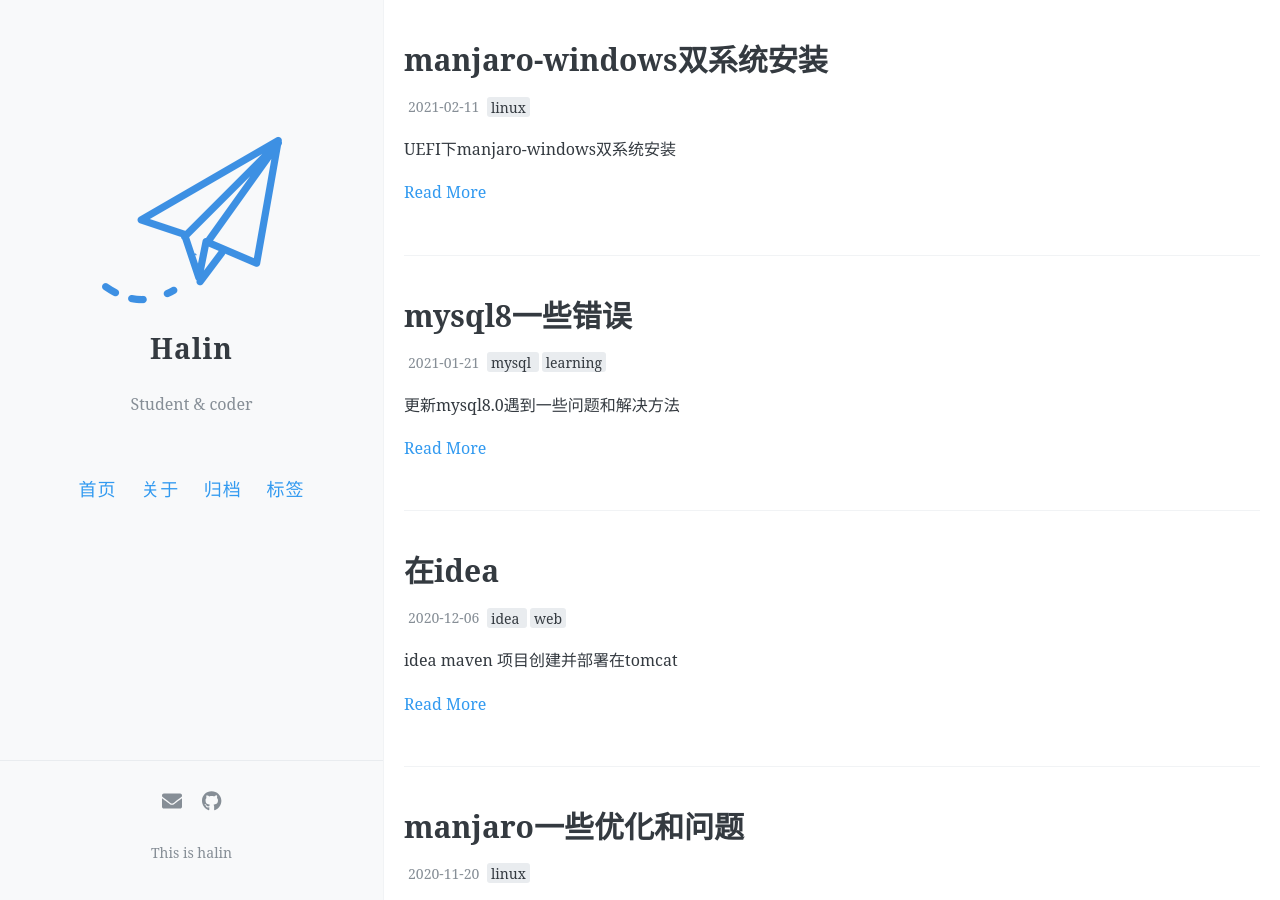
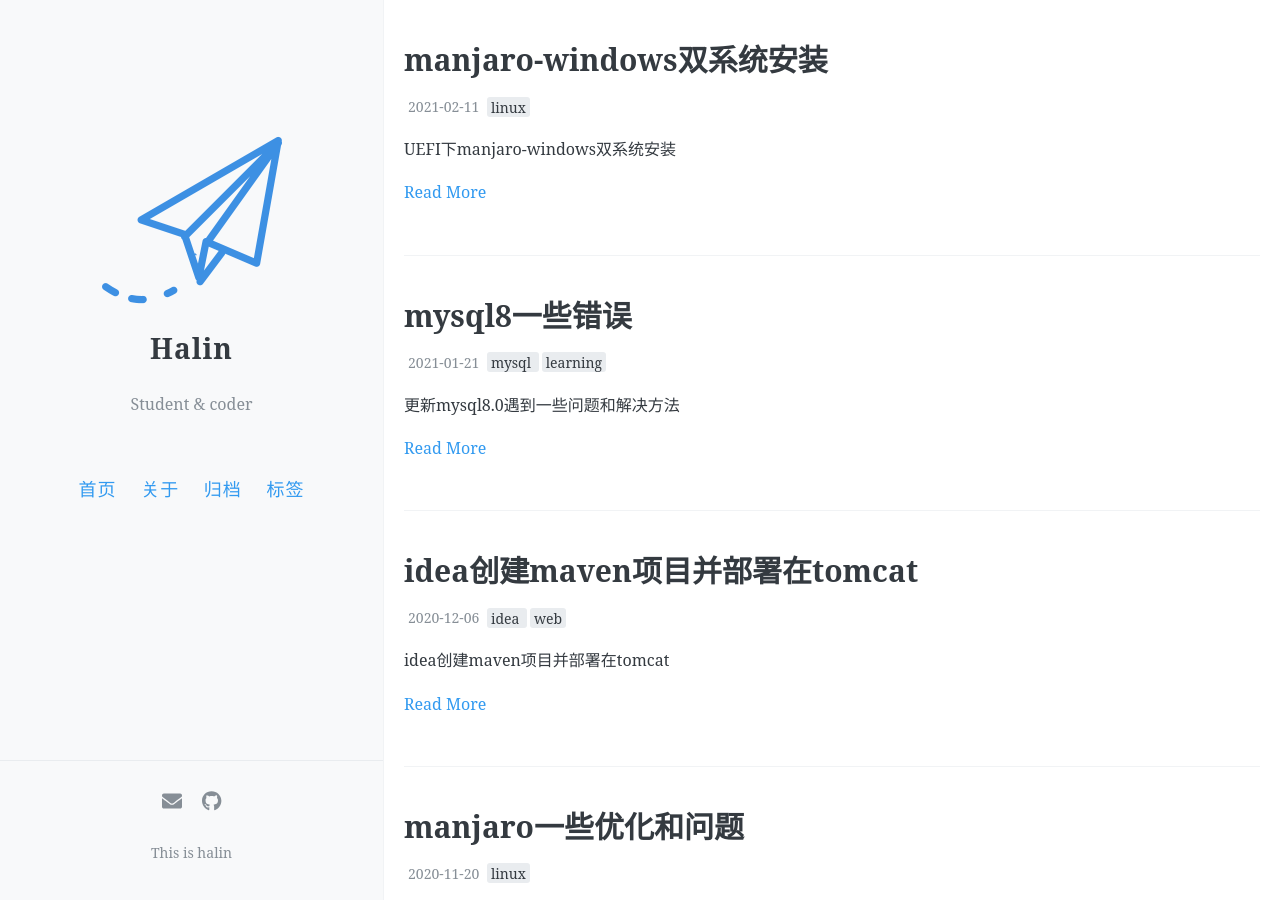
Before and after one commit to czyodlight/czyodlight.github.io, a Jekyll site: the page built from index.html, in a window 1280 px wide and 900 px high. Built offline with Jekyll 4.4.1, drawn with Linux system fonts in a browser that asks for light colours; the list of posts is cut into pages by our own code; comment, search, counter and statistics services are not loaded.

Commit message:
add post

```diff
--- a/_posts/2020-12-6-idea_web.md
+++ b/_posts/2020-12-6-idea_web.md
@@ -1,6 +1,6 @@
 ---
 layout: post
-title: 在idea
+title: idea创建maven项目并部署在tomcat
 date: 2020-12-6
 Author: halin
 tag: [idea,web]
@@ -8,7 +8,7 @@ conmment: false
 
 ---
 
-idea maven 项目创建并部署在tomcat
+idea创建maven项目并部署在tomcat
 <!-- more -->
 网上乱七八糟的教程，很多不能正确的运行，再这里记录下我部署方式
 
```
Also changed, not shown: images/imageOfSpring/idea_web_artifacts.png (added), images/imageOfSpring/idea_web_artifacts1.png (added), images/imageOfSpring/idea_web_facets1.png (added), images/imageOfSpring/idea_web_facets2.png (added), images/imageOfSpring/idea_web_facets3.png (added), images/imageOfSpring/idea_web_facets4.png (added), images/imageOfSpring/idea_web_facets5.png (added), images/imageOfSpring/idea_web_modules.png (added), images/imageOfSpring/idea_web_projectStructure.png (added), images/imageOfSpring/idea_web_sdk.png (added), images/imageOfSpring/idea_web_tomcat1.png (added), images/imageOfSpring/idea_web_tomcat2.png (added), images/imageOfSpring/spring_framework_runtime.png (added), 1 other file.
